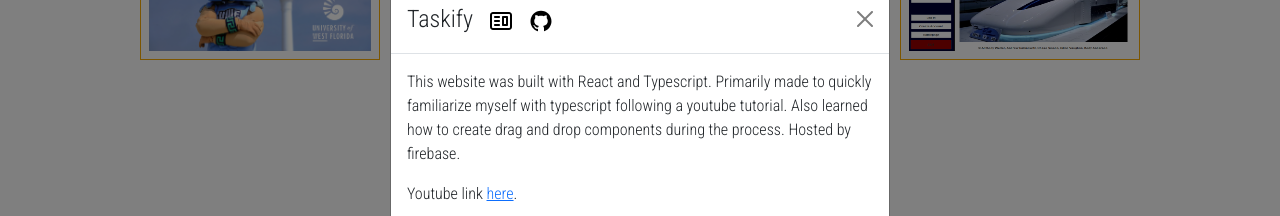
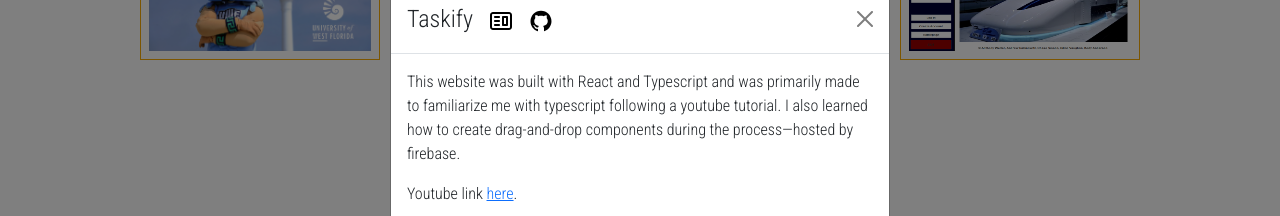
Before and after one commit to KodyAnderson1/PortfolioWebsite, a React (Create React App) app: page / in a window 1280 px wide. Both pictures are taken after a click on the element 640 px from the left and 2577 px from the top of the page. Shown: the part 2430-2646 px from the top of the page. Built offline with nearby package versions, Linux system fonts and the light colour scheme.

Commit message:
Updated taskify description

```diff
--- a/src/components/ProjectModals/taskify.js
+++ b/src/components/ProjectModals/taskify.js
@@ -43,9 +43,9 @@ export function TaskifyModal() {
         </Modal.Header>
         <Modal.Body>
           <p>
-            This website was built with React and Typescript. Primarily made to quickly familiarize
-            myself with typescript following a youtube tutorial. Also learned how to create drag and
-            drop components during the process. Hosted by firebase.
+            This website was built with React and Typescript and was primarily made to familiarize
+            me with typescript following a youtube tutorial. I also learned how to create
+            drag-and-drop components during the process—hosted by firebase.
           </p>
           <p>
             Youtube link{" "}
```
